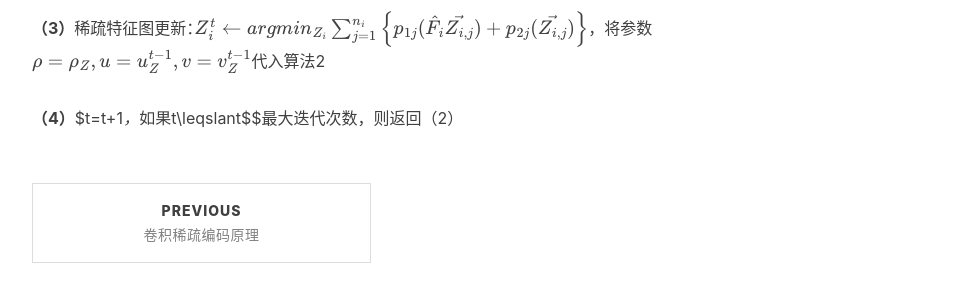
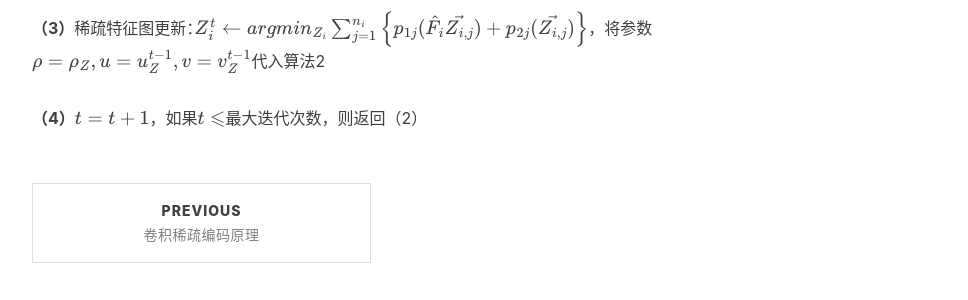
Before and after one commit to HeWenjie/HeWenjie.github.io, a Jekyll site: the page built from _posts/2017-07-19-convolutional-sparse-coding.markdown, in a window 1280 px wide and 900 px high, scrolled down 4742 px. Shown: the part 364-664 px from the top of the window, without its empty margins (233-1201 px from the left). Built offline with Jekyll 4.4.1, drawn with Linux system fonts in a browser that asks for light colours; nearby versions of some CDN libraries; formulas are drawn with MathJax 3; comment, search, counter and statistics services are not loaded.

Commit message:
CSCC
CSCC

```diff
--- a/_posts/2017-07-19-convolutional-sparse-coding.markdown
+++ b/_posts/2017-07-19-convolutional-sparse-coding.markdown
@@ -130,4 +130,4 @@ $$(4)$$可用**ADMM算法**求解，如以下算法所示：
 
 **（3）**稀疏特征图更新：$$Z^{t}_{i}\leftarrow argmin_{Z_{i}}\sum_{j=1}^{n_{i}}\left \{ p_{1j}(\hat{F_{i}}\vec{Z_{i,j}})+p_{2j}(\vec{Z_{i,j}})\right \}$$，将参数$$\rho=\rho_{Z},u=u^{t-1}_{Z},v=v^{t-1}_{Z}$$代入算法2
 
-**（4）**$t=t+1$$，如果$$t\leqslant$$最大迭代次数，则返回（2）
+**（4）**$$t=t+1$$，如果$$t\leqslant$$最大迭代次数，则返回（2）
```
